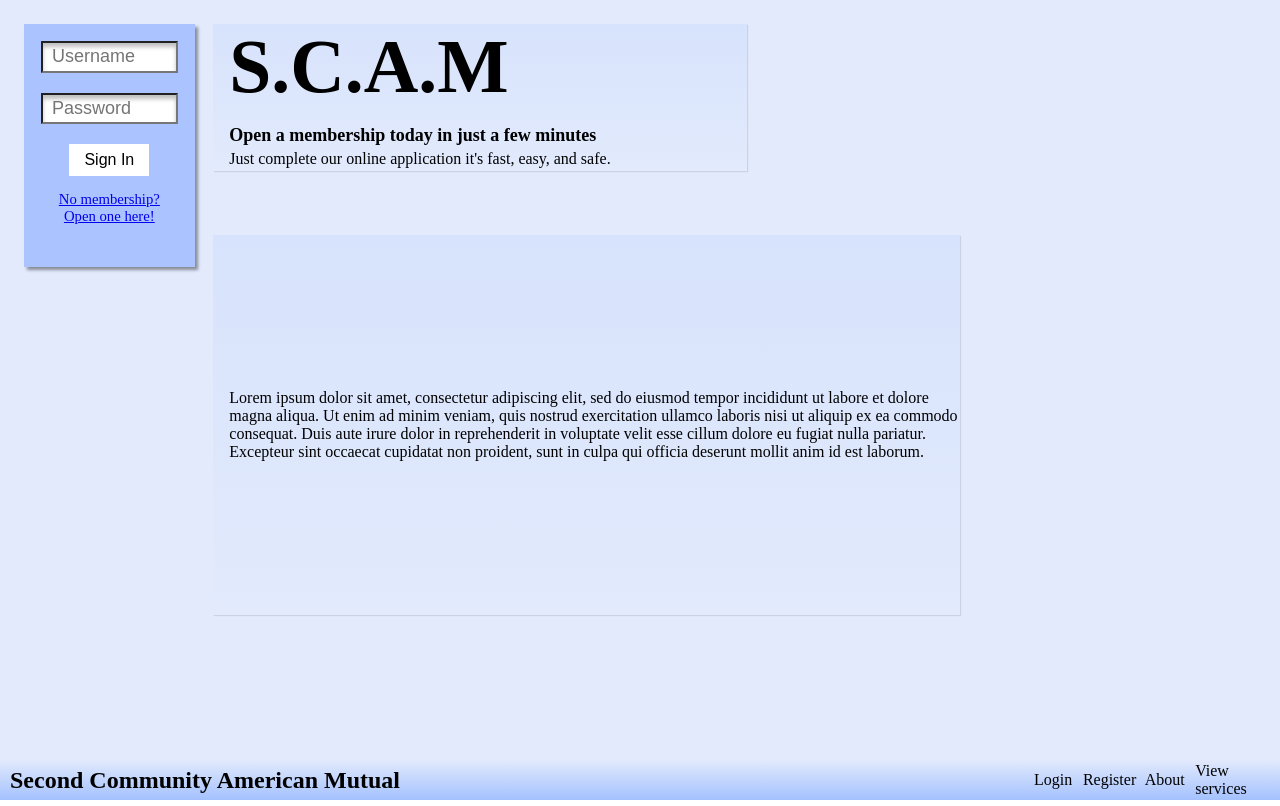
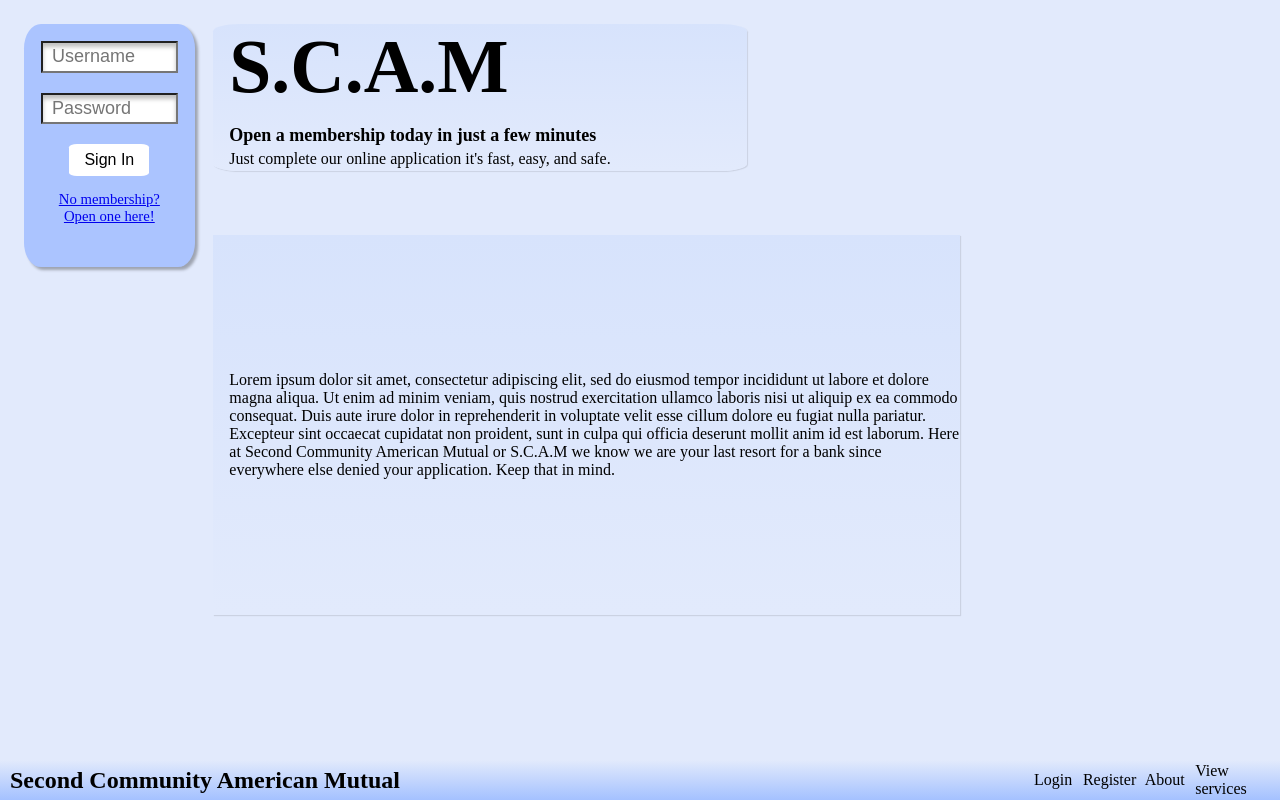
Before and after one commit to mbatista4/second-community-america-mutual-frontend, a React (Create React App) app: page / in a window 1280 px wide. Built offline with nearby package versions, Linux system fonts and the light colour scheme.

Commit message:
modified landing css

```diff
--- a/src/CSS/App.css
+++ b/src/CSS/App.css
@@ -29,6 +29,7 @@
     background-color: #d7e3fc;
     background: linear-gradient(to bottom,#d7e3fc, #e2eafc 99%);
     box-shadow: 1px 1px 1px rgba(0, 0, 0, .1);
+    border-radius: 5%;
 
 }
 
--- a/src/CSS/loginForm.css
+++ b/src/CSS/loginForm.css
@@ -6,7 +6,8 @@
     margin-left: 1.5em;
     margin-top: 1.5em;
     background-color: #abc4ff;
-    box-shadow: 3px 3px 3px rgba(0, 0, 0, .4);
+    box-shadow: 3px 3px 3px rgba(0, 0, 0, .3);
+    border-radius: 10%;
 }
 
 .input-box-login {
@@ -19,6 +20,7 @@
     font-size: large;
     padding-left: .5em;
     box-shadow: inset 0px 4px 4px rgba(0, 0, 0, .25);
+
 }
 
 .btn-box {
@@ -36,6 +38,7 @@
     color: black;
     font-size: 16px;
     align-content: center;
+    border-radius: 10%;
 }
 
 .login-btn:hover {
--- a/src/Components/LandingPage/LandingPage.jsx
+++ b/src/Components/LandingPage/LandingPage.jsx
@@ -33,11 +33,13 @@ export default function LandingPage() {
                 </div>
                 <div className="landing-bottom">
                     <p>
-                    Lorem ipsum dolor sit amet, consectetur adipiscing elit,
-                    sed do eiusmod tempor incididunt ut labore et dolore magna aliqua.
-                    Ut enim ad minim veniam, quis nostrud exercitation ullamco laboris nisi ut aliquip ex ea commodo consequat.
-                    Duis aute irure dolor in reprehenderit in voluptate velit esse cillum dolore eu fugiat nulla pariatur.
-                    Excepteur sint occaecat cupidatat non proident, sunt in culpa qui officia deserunt mollit anim id est laborum.
+                        Lorem ipsum dolor sit amet, consectetur adipiscing elit,
+                        sed do eiusmod tempor incididunt ut labore et dolore magna aliqua.
+                        Ut enim ad minim veniam, quis nostrud exercitation ullamco laboris nisi ut aliquip ex ea commodo consequat.
+                        Duis aute irure dolor in reprehenderit in voluptate velit esse cillum dolore eu fugiat nulla pariatur.
+                        Excepteur sint occaecat cupidatat non proident, sunt in culpa qui officia deserunt mollit anim id est laborum.
+                        Here at Second Community American Mutual or S.C.A.M we know we are your last resort for a bank since everywhere else denied your
+                        application. Keep that in mind.
                     </p>
                 </div>
             </div>
```
